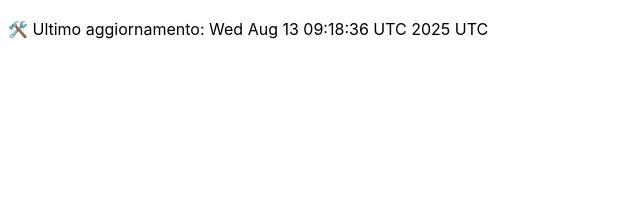
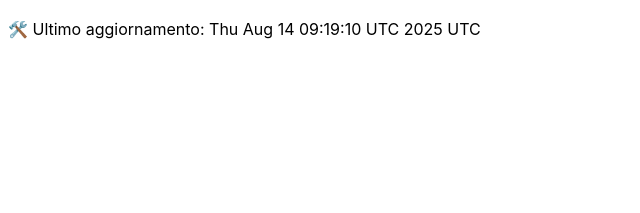
Before and after one commit to DanteTrb/DanteTrb.github.io, a Jekyll site: the page built from badges.md, in a window 1280 px wide. Shown: the top 213 px of the page, without its empty margins (0-640 px from the left). Built offline with Jekyll 4.4.1, drawn with Linux system fonts in a browser that asks for light colours; our own code applies the rules of GitHub Pages for plain Markdown files.

Commit message:
🛠️ Aggiornamento automatico badge

```diff
--- a/badges.md
+++ b/badges.md
@@ -1 +1 @@
-🛠️ Ultimo aggiornamento: Wed Aug 13 09:18:36 UTC 2025 UTC
+🛠️ Ultimo aggiornamento: Thu Aug 14 09:19:10 UTC 2025 UTC
```
